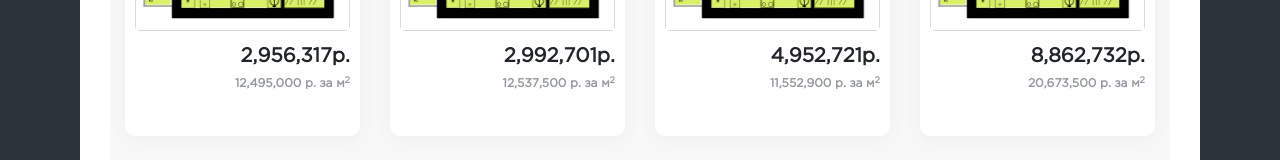
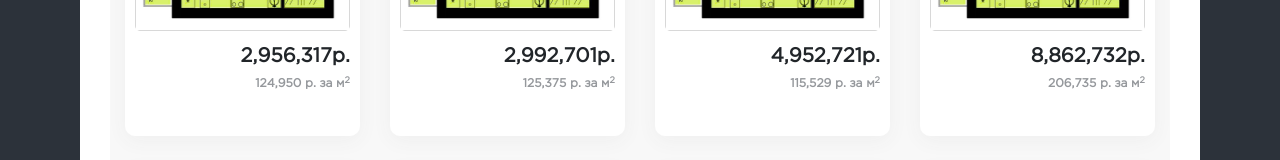
Before and after one commit to Silenzion/test-spa, a Vue app: page / in a window 1280 px wide. Shown: the part 628-788 px from the top of the page. Built offline with nearby package versions, Linux system fonts and the light colour scheme.

Commit message:
Fix bug.

```diff
--- a/src/components/CardsRow.vue
+++ b/src/components/CardsRow.vue
@@ -40,7 +40,7 @@ export default {
       return `${item.rooms} ${declination} - ${item.square} м<sup>2</sup>`;
     },
     getStringWithPricePerMeter: (item) => {
-      const pricePerMeter =  (Math.round(item.price / item.square)* 100).toLocaleString();
+      const pricePerMeter =  Math.round(item.price / item.square).toLocaleString();
       return `${pricePerMeter} р. за м<sup>2</sup>`;
     }
   }
```
